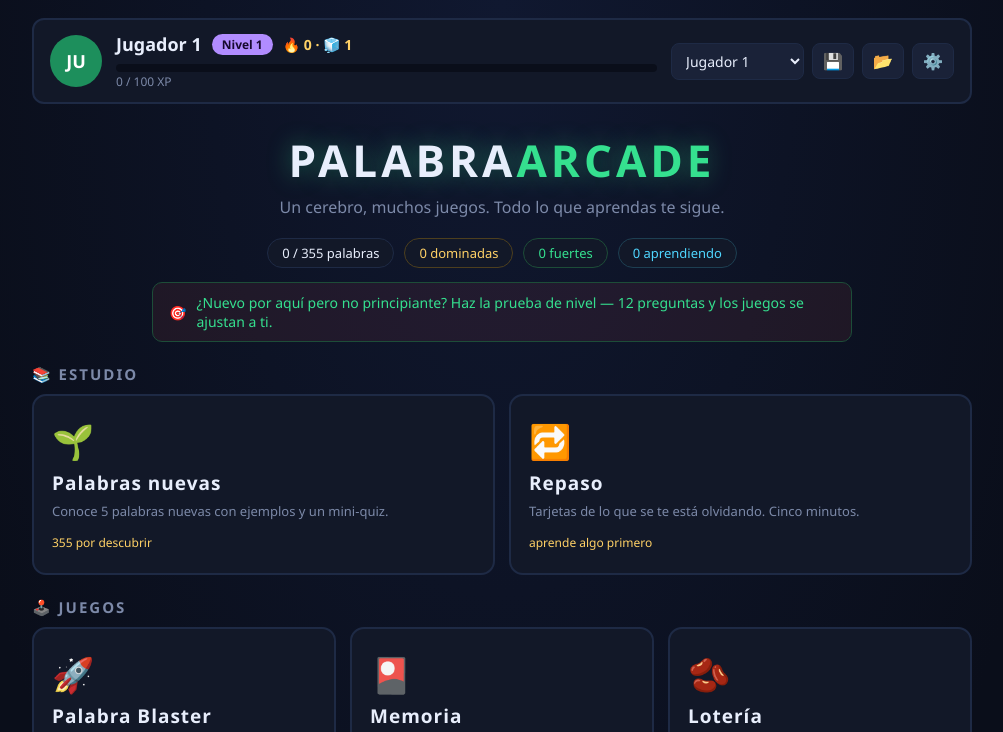
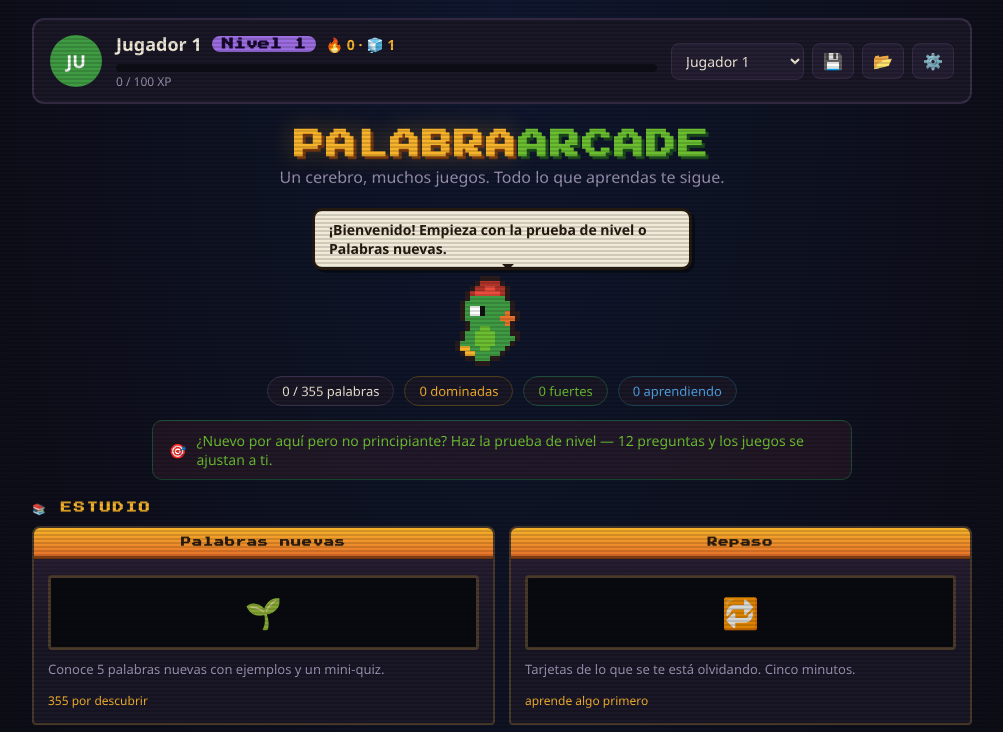
Before and after one commit to andrewr1991/palabra-arcade, a plain HTML site: page index.html in a window 1280 px wide. Shown: the top 732 px of the page, without its empty margins (138-1141 px from the left). Drawn offline with Linux system fonts and the light colour scheme; no server answers.

Commit message:
Arcade theme v2: SNES palette, cabinet hub, Pepe, sprite pipeline
Warm 16-bit palette + Press Start 2P pixel typography on brand
surfaces (data screens keep readable fonts per art direction). Game
cards restyled as arcade cabinets with marquee and scanlined screen.
Pepe the parrot mascot (hand-coded placeholder sprite) with a dialogue
system: contextual hub tips, level-up and streak-freeze reactions. CRT
scanline toggle in Ajustes. Sprite pipeline (assets/atlas.json +
sheet) with graceful vector fallbacks and an assets/README documenting
the drop-in format and style prompt; Blaster ship auto-upgrades when
art lands.

Co-Authored-By: Claude Fable 5 <noreply@anthropic.com>

```diff
--- a/css/style.css
+++ b/css/style.css
@@ -1,18 +1,21 @@
 * { margin: 0; padding: 0; box-sizing: border-box; }
 
 :root {
-  --bg: #0a0e1a;
-  --panel: #121828;
-  --panel-2: #1a2238;
-  --border: #1e2a45;
-  --neon: #35e08f;
-  --neon-dim: #1d8f5c;
-  --cyan: #4fd6ff;
-  --red: #ff5d5d;
-  --gold: #ffd166;
-  --purple: #b18cff;
-  --text: #e8eefc;
-  --muted: #7c89a8;
+  /* SNES-era warm palette (art direction v2) */
+  --bg: #0d0d16;
+  --panel: #1a1726;
+  --panel-2: #241f33;
+  --border: #3a2f4a;
+  --neon: #6abe30;
+  --neon-dim: #3f9b43;
+  --cyan: #4fa4e8;
+  --red: #e04f4f;
+  --gold: #f7b32b;
+  --orange: #e8722a;
+  --purple: #9b6de0;
+  --text: #f2ead8;
+  --muted: #9a91b0;
+  --pixel-font: "Press Start 2P", "Segoe UI", monospace;
 }
 
 html, body {
@@ -958,3 +961,106 @@ button { font-family: inherit; }
 .ach-desc { font-size: 12px; color: var(--muted); }
 .ach.locked { border-color: var(--border); opacity: 0.45; filter: grayscale(1); }
 .ach.locked .ach-name { color: var(--text); }
+
+/* ── Arcade theme v2: pixel typography, cabinets, Pepe, CRT ───── */
+.hub-title, .overlay h2, .banner, .big-btn, .level-badge {
+  font-family: var(--pixel-font);
+}
+.hub-title { font-size: 30px; letter-spacing: 2px; color: var(--gold); text-shadow: 3px 3px 0 #7a3b12, 0 0 24px rgba(247, 179, 43, 0.35); }
+.hub-title .accent { color: var(--neon); text-shadow: 3px 3px 0 #1d4d1f; }
+.overlay h2 { font-size: 22px; }
+.banner { font-size: 26px; }
+.big-btn { font-size: 13px; border-radius: 6px; box-shadow: 0 4px 0 #1d4d1f, 0 0 24px rgba(106, 190, 48, 0.35); }
+.big-btn:active { transform: translateY(3px); box-shadow: 0 1px 0 #1d4d1f; }
+.hub-section { font-family: var(--pixel-font); font-size: 11px; color: var(--gold); }
+
+/* cabinets */
+.game-grid { align-items: stretch; }
+.game-card {
+  padding: 0 0 14px;
+  overflow: hidden;
+  border-radius: 8px 8px 4px 4px;
+  border-color: #4a3a2a;
+  background: linear-gradient(#2c2135, #1a1726 60%);
+}
+.game-card .game-name {
+  order: -2;
+  display: block;
+  width: 100%;
+  text-align: center;
+  font-family: var(--pixel-font);
+  font-size: 10px;
+  letter-spacing: 1px;
+  color: #2a1c10;
+  background: linear-gradient(#f7b32b, #e8722a);
+  padding: 9px 4px;
+  border-bottom: 3px solid #7a3b12;
+}
+.game-card .game-icon {
+  order: -1;
+  display: flex;
+  align-items: center;
+  justify-content: center;
+  width: calc(100% - 28px);
+  margin: 10px auto 4px;
+  padding: 14px 0;
+  font-size: 30px;
+  background: #0a0c12;
+  border: 3px solid #4a3a2a;
+  border-radius: 4px;
+  position: relative;
+}
+.game-card .game-icon::after {
+  content: "";
+  position: absolute;
+  inset: 0;
+  background: repeating-linear-gradient(transparent 0 2px, rgba(0, 0, 0, 0.25) 2px 4px);
+  pointer-events: none;
+}
+.game-card .game-desc, .game-card .game-meta { padding: 0 14px; }
+.game-card:hover { border-color: var(--gold); transform: translateY(-4px); }
+
+/* Pepe */
+#pepe { position: relative; display: flex; flex-direction: column; align-items: center; gap: 6px; margin: 4px 0 10px; }
+.pepe-canvas {
+  width: 105px;
+  height: 90px;
+  image-rendering: pixelated;
+}
+.pepe-bounce { animation: pepeBounce 0.6s; }
+@keyframes pepeBounce {
+  0%, 100% { transform: translateY(0); }
+  30% { transform: translateY(-14px) rotate(-4deg); }
+  60% { transform: translateY(0); }
+  80% { transform: translateY(-6px); }
+}
+.pepe-bubble {
+  max-width: 380px;
+  background: var(--text);
+  color: #241a10;
+  font-size: 14px;
+  font-weight: 600;
+  padding: 9px 14px;
+  border-radius: 10px;
+  border: 3px solid #241a10;
+  box-shadow: 3px 3px 0 rgba(0, 0, 0, 0.4);
+  position: relative;
+}
+.pepe-bubble::after {
+  content: "";
+  position: absolute;
+  bottom: -9px;
+  left: 50%;
+  border: 6px solid transparent;
+  border-top-color: #241a10;
+}
+
+/* CRT scanlines (toggle in Ajustes) */
+body.crt::before {
+  content: "";
+  position: fixed;
+  inset: 0;
+  z-index: 999;
+  pointer-events: none;
+  background: repeating-linear-gradient(transparent 0 2px, rgba(0, 0, 0, 0.14) 2px 4px);
+}
--- a/index.html
+++ b/index.html
@@ -7,6 +7,9 @@
 <meta name="theme-color" content="#0a0e1a">
 <link rel="manifest" href="manifest.json">
 <link rel="icon" href="icon.svg" type="image/svg+xml">
+<link rel="preconnect" href="https://fonts.googleapis.com">
+<link rel="preconnect" href="https://fonts.gstatic.com" crossorigin>
+<link href="https://fonts.googleapis.com/css2?family=Press+Start+2P&display=swap" rel="stylesheet">
 <link rel="stylesheet" href="css/style.css">
 </head>
 <body>
@@ -37,6 +40,7 @@
 
   <h1 class="hub-title">PALABRA<span class="accent">ARCADE</span></h1>
   <p class="hub-tagline">Un cerebro, muchos juegos. Todo lo que aprendas te sigue.</p>
+  <div id="pepe-home"></div>
 
   <div id="hub-stats"></div>
 
@@ -507,6 +511,14 @@
   </div>
 
   <div class="aj-group">
+    <h3 class="pf-h">📺 Pantalla</h3>
+    <div class="aj-row">
+      <label id="lbl-crt" for="aj-crt">Efecto CRT (líneas retro)</label>
+      <input id="aj-crt" type="checkbox">
+    </div>
+  </div>
+
+  <div class="aj-group">
     <h3 class="pf-h">🌐 Idioma</h3>
     <div class="aj-row">
       <label id="lbl-lang" for="aj-lang">Idioma de la interfaz</label>
--- a/js/games/blaster.js
+++ b/js/games/blaster.js
@@ -5,6 +5,7 @@ import { BOSS_VERBS, BOSS_PERSONS, BOSS_TENSES } from "../data/words.js";
 import { norm, answerSetFor, inputMatches } from "../brain.js";
 import { active, addXP, saveNow } from "../profile.js";
 import { getSettings } from "../settings.js";
+import { hasSprite, drawSprite } from "../sprites.js";
 
 const W = 900, H = 640;
 let canvas, ctx, deps, bound = false;
@@ -486,6 +487,7 @@ function render() {
 
 function drawShip() {
   const { x, y } = ship;
+  if (hasSprite("ship")) { drawSprite(ctx, "ship", x, y - 6, 2); return; }
   ctx.shadowColor = "rgba(53,224,143,0.7)";
   ctx.shadowBlur = 18;
   ctx.fillStyle = "#35e08f";
--- a/js/main.js
+++ b/js/main.js
@@ -19,6 +19,8 @@ import { initStudy, enterNuevas, enterRepaso } from "./study.js";
 import { initPlacement, enterPlacement } from "./placement.js";
 import * as rec from "./recorder.js";
 import { toast } from "./ui.js";
+import { initPepe, hubTip } from "./pepe.js";
+import { initSprites } from "./sprites.js";
 
 const $ = (id) => document.getElementById(id);
 const SCREENS = ["hub", "codex", "blaster", "match", "perfil",
@@ -92,6 +94,7 @@ function renderHub() {
 
   renderProfileSelect();
   checkAchievements(profile.levelInfo);
+  hubTip(s, fading.length, p.data.streak || 0);
 }
 
 function renderProfileSelect() {
@@ -399,6 +402,15 @@ $("rc-delete").addEventListener("click", async () => {
   refreshRecCount();
 });
 
+$("aj-crt").addEventListener("change", (e) => {
+  setSetting("crt", e.target.checked);
+  document.body.classList.toggle("crt", e.target.checked);
+});
+document.body.classList.toggle("crt", getSettings().crt);
+
+initPepe($("pepe-home"));
+initSprites();
+
 if ("serviceWorker" in navigator && location.protocol !== "file:") {
   navigator.serviceWorker.register("sw.js").catch(() => {});
 }
@@ -433,6 +445,7 @@ $("bl-input-bar").insertAdjacentElement("afterend", accentBar($("bl-answer")));
 // ── Ajustes (settings) ───────────────────────────────────────────
 function renderAjustes() {
   const cfg = getSettings();
+  $("aj-crt").checked = !!cfg.crt;
   $("aj-sfx").value = Math.round(cfg.sfxVol * 100);
   $("aj-ttsvol").value = Math.round(cfg.ttsVol * 100);
   $("aj-ttsrate").value = Math.round(cfg.ttsRate * 100);
--- /dev/null
+++ b/js/pepe.js
@@ -0,0 +1,89 @@
+// Pepe the Parrot — mascot, guide, and cheerleader.
+// Placeholder sprite is hand-coded pixel data; swaps automatically for
+// assets/pepe.png (via sprites.js) when real art lands.
+
+const COLORS = {
+  D: "#2a1c1c", R: "#e74c3c", r: "#b03429", G: "#3f9b43", g: "#6abe30",
+  W: "#ffffff", B: "#111111", O: "#e8722a", Y: "#f7b32b", T: "#f2e9dc",
+};
+const PIXELS = [
+  "......DDDD..........",
+  ".....DrrrrD.........",
+  "....DrrRRrrD........",
+  "...DrRRRRRrD........",
+  "...DGGGGGGGD........",
+  "..DGGGGGGGGGD.......",
+  "..DGWWBGGGGGD.......",
+  "..DGWWBGGGGODD......",
+  "..DGGGGGGGOOOD......",
+  "...DGGGGGGGOD.......",
+  "...DGGggGGGGD.......",
+  "..DGGggggGGGDD......",
+  "..DGGggggGGGGD......",
+  ".DGGGggggGGGD.......",
+  ".DYYGGggGGGD........",
+  "..DYYGGGGGD.........",
+  "...DDGGGDD..........",
+  ".....DDD............",
+];
+
+const GREETS = [
+  "¡Elige un juego, jugador!",
+  "¡Órale, volviste!",
+  "¿Listo para chambear?",
+  "¡Vamos por esa racha!",
+  "Yo repito palabras. Tú también deberías.",
+];
+
+let bubble = null, sprite = null, bubbleTimer = null;
+
+export function initPepe(container) {
+  const wrap = document.createElement("div");
+  wrap.id = "pepe";
+  const canvas = document.createElement("canvas");
+  canvas.width = 21; canvas.height = 18;
+  canvas.className = "pepe-canvas";
+  const ctx = canvas.getContext("2d");
+  PIXELS.forEach((row, y) => {
+    [...row].forEach((ch, x) => {
+      if (COLORS[ch]) { ctx.fillStyle = COLORS[ch]; ctx.fillRect(x, y, 1, 1); }
+    });
+  });
+  bubble = document.createElement("div");
+  bubble.className = "pepe-bubble hidden";
+  sprite = canvas;
+  wrap.appendChild(bubble);
+  wrap.appendChild(canvas);
+  container.appendChild(wrap);
+
+  window.addEventListener("pa-levelup", (e) =>
+    say(`¡NIVEL ${e.detail.level}! ¡Qué padre, güey! 🎉`, true));
+  window.addEventListener("pa-freeze-used", () =>
+    say("¡Fiu! Un hielo salvó tu racha. 🧊", true));
+}
+
+export function say(text, bounce = false) {
+  if (!bubble) return;
+  bubble.textContent = text;
+  bubble.classList.remove("hidden");
+  if (bounce) {
+    sprite.classList.remove("pepe-bounce");
+    void sprite.offsetWidth;
+    sprite.classList.add("pepe-bounce");
+  }
+  clearTimeout(bubbleTimer);
+  bubbleTimer = setTimeout(() => bubble.classList.add("hidden"), 7000);
+}
+
+// contextual hub line: nag about fading words, cheer streaks, else greet
+export function hubTip(stats, fadingCount, streak) {
+  if (fadingCount > 0) {
+    say(`Se te ${fadingCount === 1 ? "olvida 1 palabra" : `olvidan ${fadingCount} palabras`}… al Repaso, ¡ándale!`);
+  } else if (stats.known === 0) {
+    say("¡Bienvenido! Empieza con la prueba de nivel o Palabras nuevas.");
+  } else if (streak >= 3) {
+    say(`¡${streak} días seguidos! No rompas la racha, ¿eh?`);
+  } else {
+    say(GREETS[Math.floor(Math.random() * GREETS.length)]);
+  }
+}
--- a/js/settings.js
+++ b/js/settings.js
@@ -8,6 +8,7 @@ const DEFAULTS = {
   ttsRate: 0.95,    // 0.5..1.2 voice speed
   voiceURI: "",     // preferred speechSynthesis voice ("" = auto best)
   lang: "es",       // UI language: es | en
+  crt: true,        // retro scanline overlay
   reminderOn: false,
   reminderTime: "19:00",
 };
--- /dev/null
+++ b/js/sprites.js
@@ -0,0 +1,28 @@
+// Sprite pipeline — loads assets/atlas.json + sheet image when present.
+// Games call hasSprite/drawSprite and keep their vector fallbacks, so the
+// app works with zero assets and upgrades itself as art lands.
+
+let atlas = null, sheet = null;
+
+export async function initSprites() {
+  try {
+    const r = await fetch("assets/atlas.json");
+    if (!r.ok) return;
+    atlas = await r.json();
+    sheet = new Image();
+    sheet.src = "assets/" + atlas.image;
+    await sheet.decode();
+  } catch { atlas = null; sheet = null; }
+}
+
+export function hasSprite(name) {
+  return !!(atlas && sheet && atlas.frames && atlas.frames[name]);
+}
+
+// draws centered on (x, y); scale multiplies native pixel size
+export function drawSprite(ctx, name, x, y, scale = 1) {
+  const f = atlas.frames[name];
+  const w = f.w * scale, h = f.h * scale;
+  ctx.imageSmoothingEnabled = false;
+  ctx.drawImage(sheet, f.x, f.y, f.w, f.h, x - w / 2, y - h / 2, w, h);
+}
```
Also changed, not shown: 1 other file.
